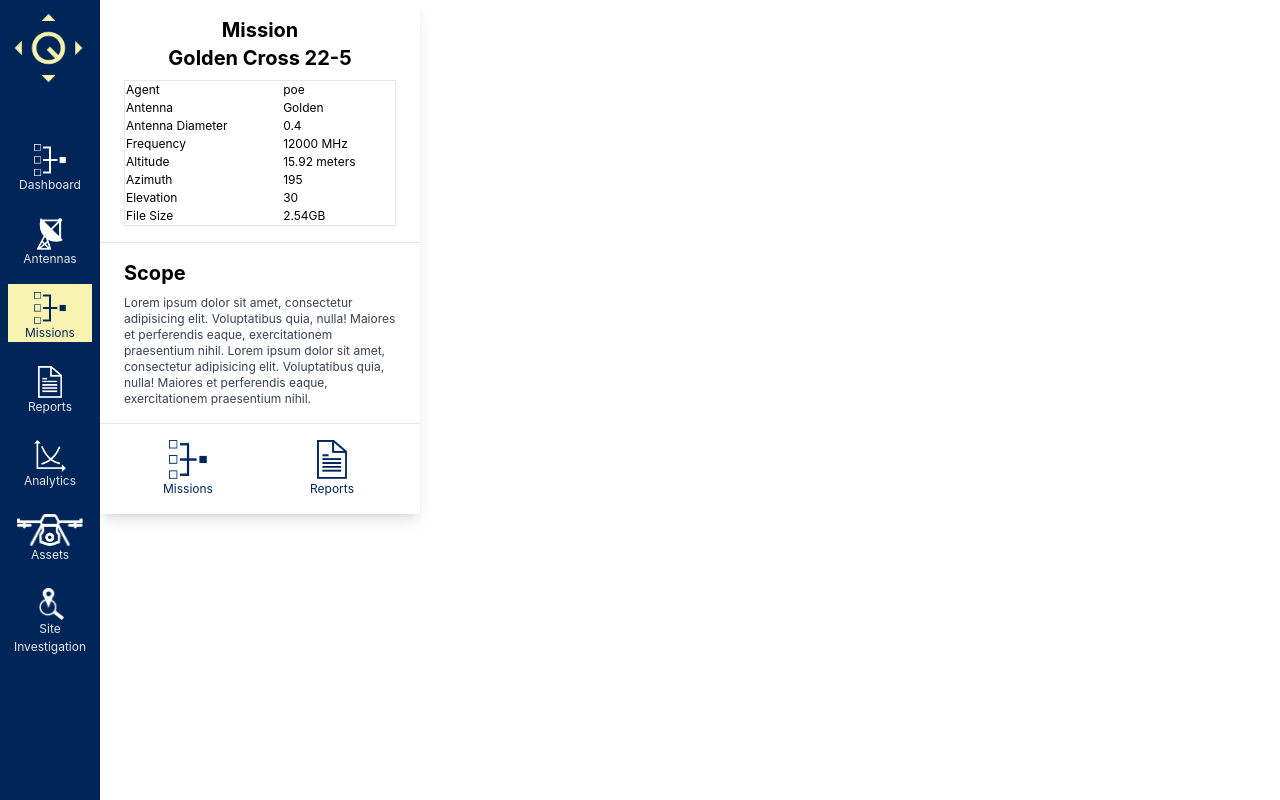
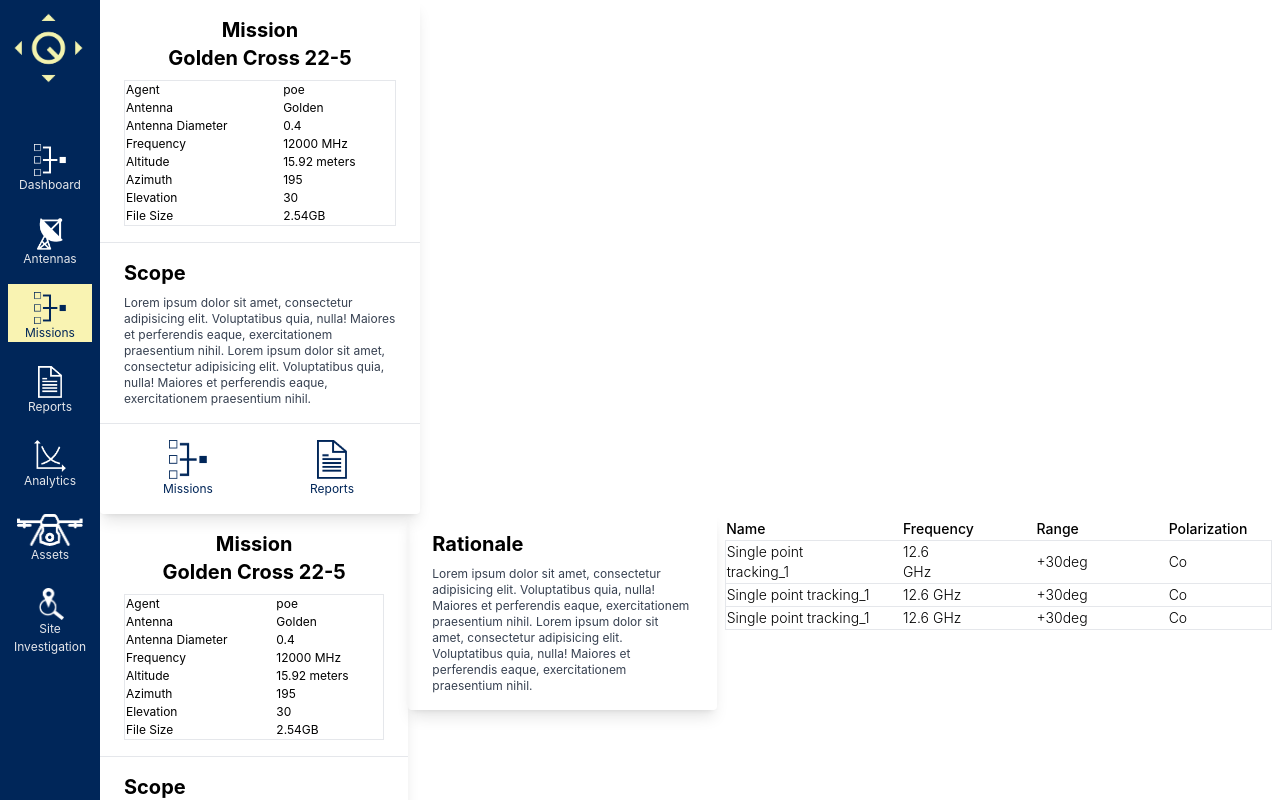
Before and after one commit to IonaShanks/Quadsat, a React (Create React App) app: page / in a window 1280 px wide. Shown: the top 800 px of the page. Built offline with nearby package versions, Linux system fonts and the light colour scheme.

Commit message:
Added Mission Table + Rationale Text Box

```diff
--- a/src/App.js
+++ b/src/App.js
@@ -1,14 +1,40 @@
 import logo from './logo.svg';
 import './App.css';
 import SidePanel from './components/SidePanel';
-import InfoCard from './components/InfoCard';
+import MissionInfoCard from './components/MissionInfoCard';
+import RationaleTextBox from './components/RationaleTextBox';
+import MissionTable from './components/MissionTable'
 
 function App() {
   return (
     <div>
       <SidePanel />
       <div className="App">
-        <InfoCard />
+
+        <div className="flex flex-row">
+          <div className="">
+            <MissionInfoCard />
+          </div>
+
+
+
+        </div>
+
+        <div className="flex flex-row">
+        <div className="">
+        <MissionInfoCard />
+          </div>
+          <div className="">
+            <RationaleTextBox />
+          </div>
+          <div className="">
+            <MissionTable />
+          </div>
+        </div>
+
+
+
+
       </div>
 
     </div>
--- a/src/components/InfoCard.js
+++ b/src/components/MissionInfoCard.js
@@ -2,14 +2,13 @@ import missionsIcon from '../images/Web icon export/Icons/Group 288.png'
 import reportsIcon from '../images/Web icon export/Icons/Group 287.png'
 import mission from '../datasets/mission_and_scans.json'
 
-const InfoCard = () => {
+const MissionInfoCard = () => {
     return (
 
         <div class="max-w-xs rounded overflow-hidden shadow-lg">
             <div class="grid grid-cols-1 divide-y">
 
                 <div class="px-6 py-4">
-                    <p></p>
                     <div class="font-bold text-xl mb-2 text-center">Mission <br /> {mission.title}</div>
                     <table class="table-auto w-full border text-xs">
                         <tbody>
@@ -62,4 +61,4 @@ const InfoCard = () => {
     )
 }
 
-export default InfoCard;
+export default MissionInfoCard;
--- /dev/null
+++ b/src/components/MissionTable.js
@@ -0,0 +1,43 @@
+import missionsIcon from '../images/Web icon export/Icons/Group 288.png'
+import reportsIcon from '../images/Web icon export/Icons/Group 287.png'
+import mission from '../datasets/mission_and_scans.json'
+
+const MissionTable = () => {
+    return (
+        <div class="py-1 px-2 ">
+
+            <table class="  text-left text-sm font-light">
+                <thead class="border-b font-medium dark:border-neutral-500">
+                    <tr>
+                        <td class="pr-6">Name</td>
+                        <td class="pr-6">Frequency</td>
+                        <td class="pr-6">Range</td>
+                        <td class="pr-6">Polarization</td>
+                    </tr>
+                </thead>
+                <tbody >
+                    <tr class="border hover:bg-quadsat-blue hover:text-quadsat-yellow">
+                        <td class="pr-12">Single point tracking_1</td>
+                        <td class="pr-20">12.6 GHz</td>
+                        <td class="pr-20">+30deg</td>
+                        <td class="pr-20">Co</td>
+                    </tr>
+                    <tr class="border hover:bg-quadsat-blue hover:text-quadsat-yellow">
+                        <td>Single point tracking_1</td>
+                        <td>12.6 GHz</td>
+                        <td>+30deg</td>
+                        <td>Co</td>
+                    </tr>
+                    <tr class="border hover:bg-quadsat-blue hover:text-quadsat-yellow">
+                        <td>Single point tracking_1</td>
+                        <td>12.6 GHz</td>
+                        <td>+30deg</td>
+                        <td>Co</td>
+                    </tr>
+                </tbody>
+            </table>
+        </div>
+    )
+}
+
+export default MissionTable;
--- /dev/null
+++ b/src/components/RationaleTextBox.js
@@ -0,0 +1,21 @@
+
+
+const RationaleTextBox = () => {
+    return (
+
+        <div class="max-w-xs rounded overflow-hidden shadow-lg">
+            <div class="grid grid-cols-1 divide-y">
+
+                <div class="px-6 py-4">
+                    <div class="font-bold text-xl mb-2">Rationale</div>
+                    <p class="text-gray-700 text-xs">
+                        Lorem ipsum dolor sit amet, consectetur adipisicing elit. Voluptatibus quia, nulla! Maiores et perferendis eaque, exercitationem praesentium nihil.
+                        Lorem ipsum dolor sit amet, consectetur adipisicing elit. Voluptatibus quia, nulla! Maiores et perferendis eaque, exercitationem praesentium nihil.
+                    </p>
+                </div>
+            </div>
+        </div>
+    )
+}
+
+export default RationaleTextBox;
```
